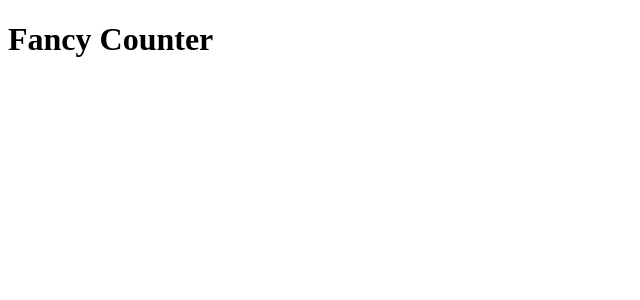
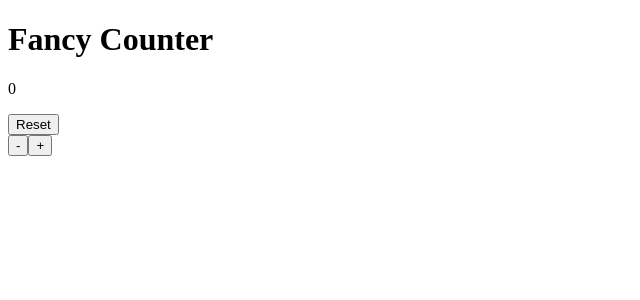
Before and after one commit to truejojo/fancy-counter, a React (Vite) app: page / in a window 1280 px wide. Shown: the top 300 px of the page, without its empty margins (0-640 px from the left). Built offline with nearby package versions, Linux system fonts and the light colour scheme.

Commit message:
Split up the app intro components

```diff
--- a/src/App.jsx
+++ b/src/App.jsx
@@ -1,9 +1,11 @@
-function App() {
+import Card from './Card';
+
+const App = () => {
   return (
-    <>
-      <h1>Fancy Counter</h1>
-    </>
+    <main>
+      <Card />
+    </main>
   );
-}
+};
 
 export default App;
--- /dev/null
+++ b/src/Card.jsx
@@ -0,0 +1,17 @@
+import Title from './Title';
+import Count from './Count';
+import ResetButton from './ResetButton';
+import CountButtons from './CountButtons';
+
+const Card = () => {
+  return (
+    <div>
+      <Title />
+      <Count />
+      <ResetButton />
+      <CountButtons />
+    </div>
+  );
+};
+
+export default Card;
--- /dev/null
+++ b/src/Count.jsx
@@ -0,0 +1,5 @@
+const Count = () => {
+  return <p>0</p>;
+};
+
+export default Count;
--- /dev/null
+++ b/src/CountButtons.jsx
@@ -0,0 +1,12 @@
+import React from 'react';
+
+const CountButtons = () => {
+  return (
+    <div>
+      <button>-</button>
+      <button>+</button>
+    </div>
+  );
+};
+
+export default CountButtons;
--- /dev/null
+++ b/src/ResetButton.jsx
@@ -0,0 +1,5 @@
+const ResetButton = () => {
+  return <button>Reset</button>;
+};
+
+export default ResetButton;
--- /dev/null
+++ b/src/Title.jsx
@@ -0,0 +1,5 @@
+const Title = () => {
+  return <h1>Fancy Counter</h1>;
+};
+
+export default Title;
```
